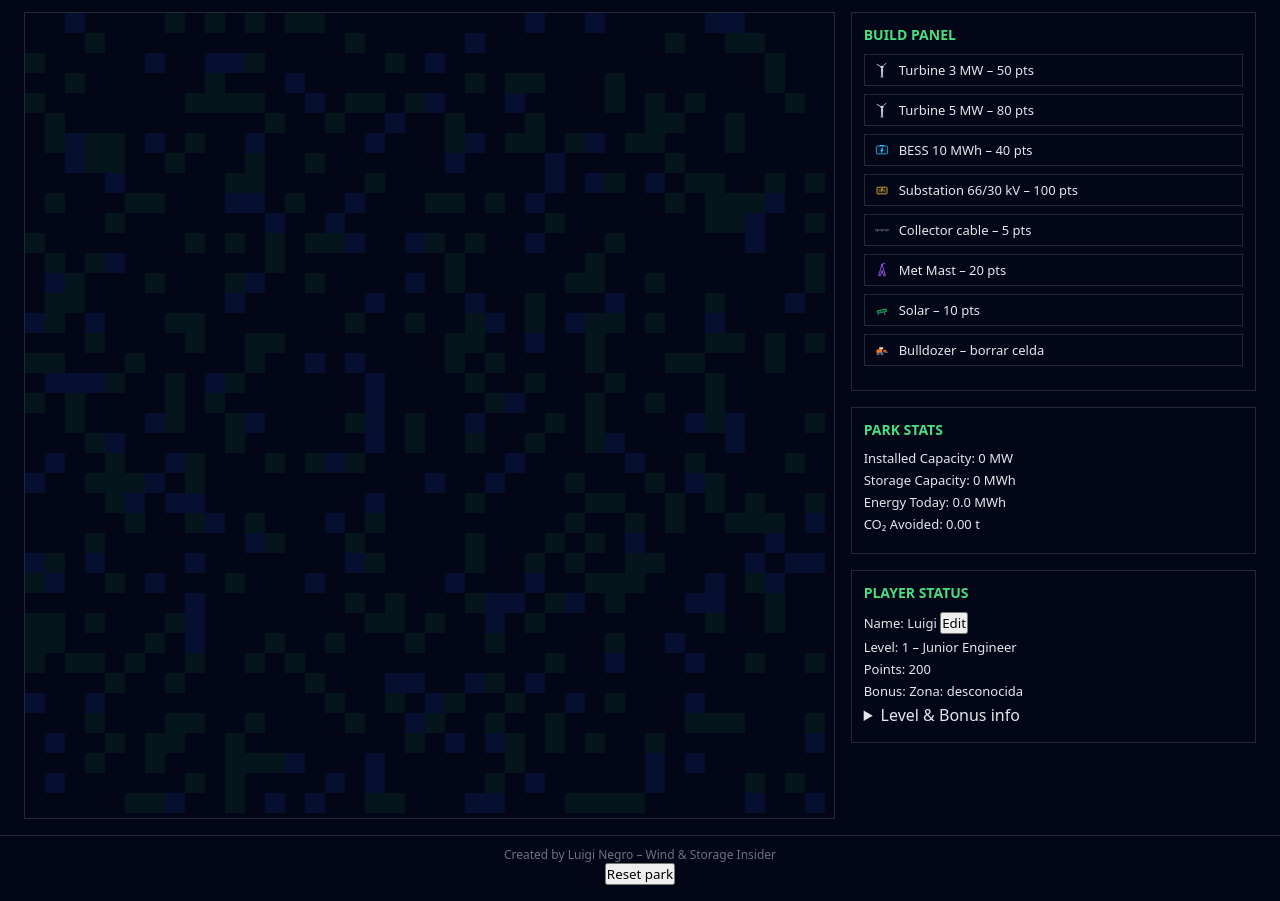
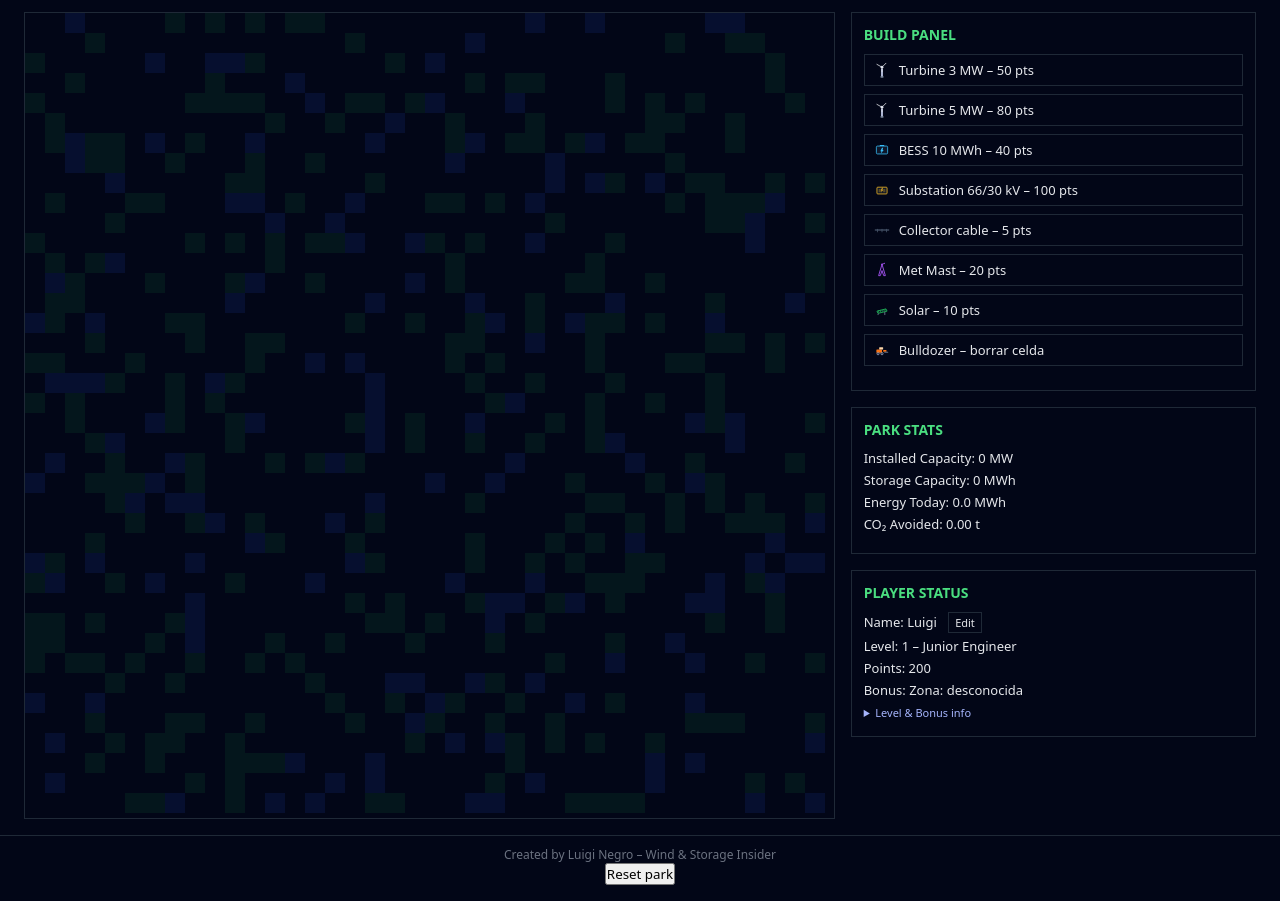
Before and after one commit to Batterex/build-your-windpark, a plain HTML site: page index.html in a window 1280 px wide. Shown: the part 93-994 px from the top of the page. Drawn offline with Linux system fonts and the light colour scheme; no server answers.

Commit message:
Update style.css

```diff
--- a/style.css
+++ b/style.css
@@ -120,3 +120,32 @@ body {
 .hidden {
   display: none;
 }
+
+.mini-btn {
+  font-size: 11px;
+  margin-left: 8px;
+  padding: 2px 6px;
+  border: 1px solid #1f2937;
+  background: #020617;
+  color: #e5e7eb;
+  cursor: pointer;
+}
+.mini-btn:hover {
+  background: #111827;
+}
+.level-help {
+  margin-top: 6px;
+  font-size: 11px;
+  text-align: left;
+}
+.level-help summary {
+  cursor: pointer;
+  color: #a5b4fc;
+}
+.level-help ul {
+  margin: 4px 0 0 18px;
+  padding: 0;
+}
+.level-help li {
+  margin-bottom: 2px;
+}
```
